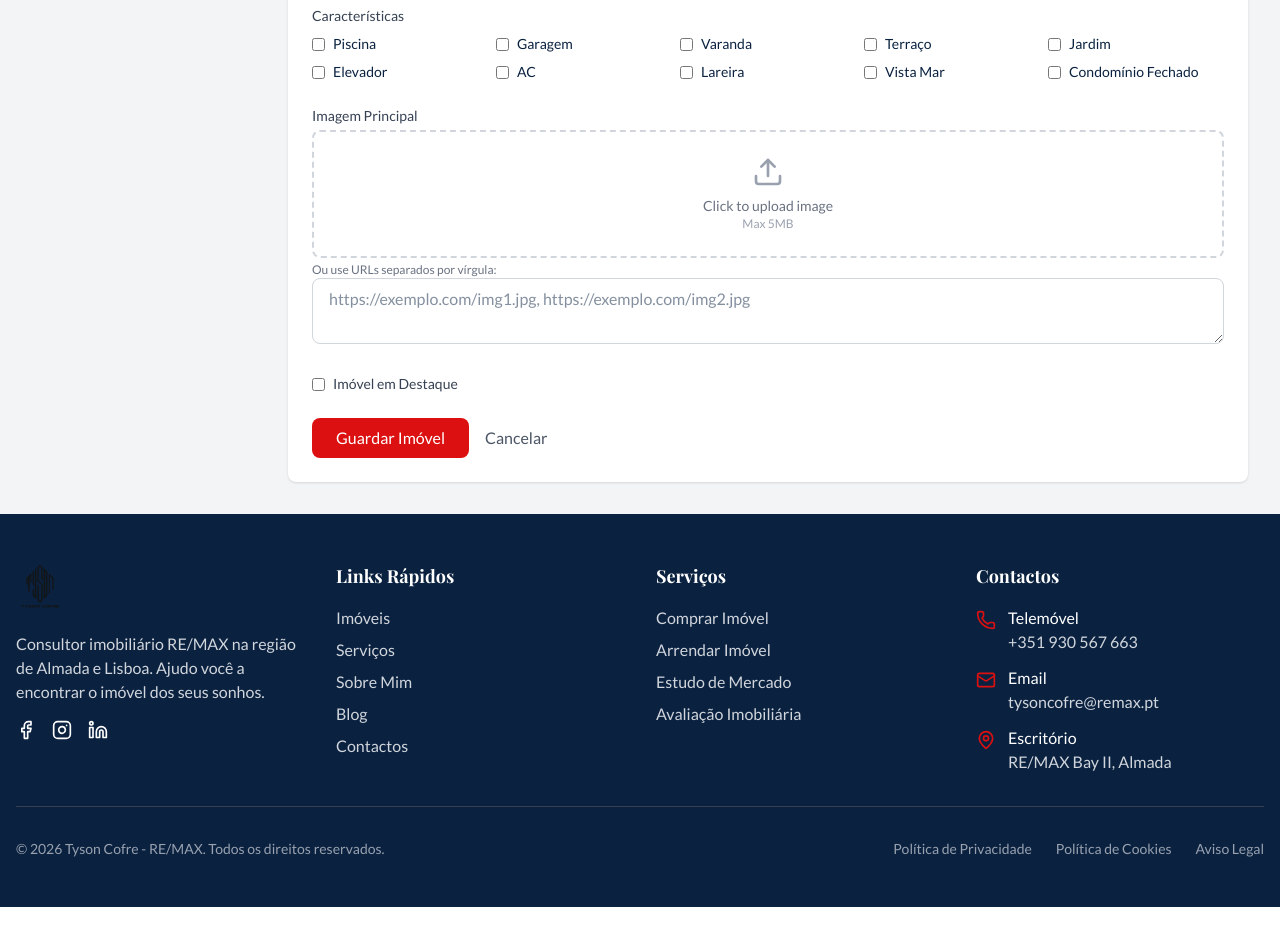
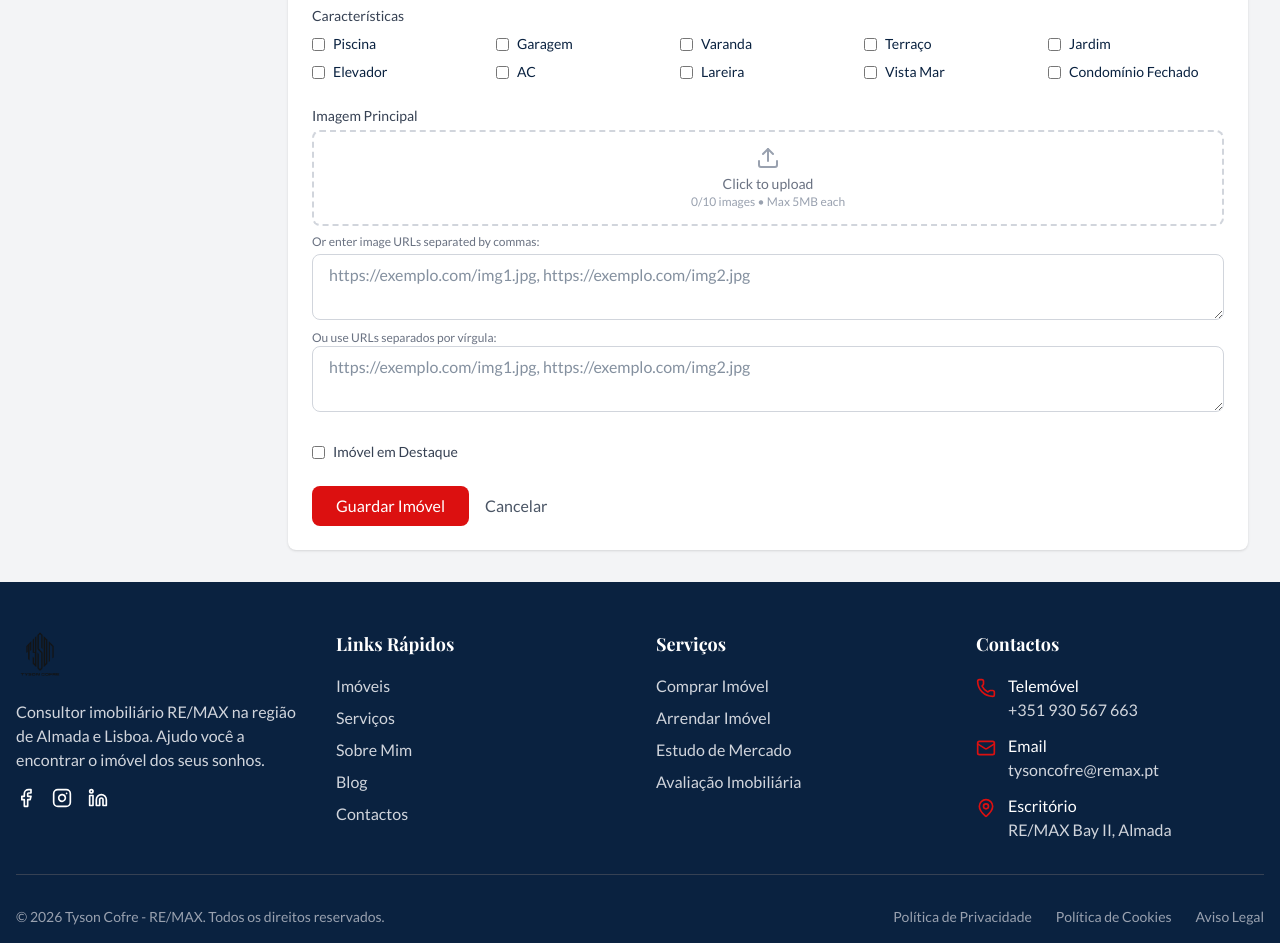
Before and after one commit to mtyfrebusiness-boop/tysoncofre, a Next.js app: page /admin/imoveis/novo in a window 1280 px wide. Shown: the part 1020-1963 px from the top of the page. Before the commit the page ends 1927 px from the top, so only its background shows below. Built offline with nearby package versions, Linux system fonts and the light colour scheme; a web font is replaced by a local one.

Commit message:
Add multi-image upload support (up to 10 images)

```diff
--- a/components/ImageUpload.tsx
+++ b/components/ImageUpload.tsx
@@ -13,17 +13,15 @@ export default function ImageUpload({ value, onChange }: ImageUploadProps) {
   const [error, setError] = useState('')
   const fileInputRef = useRef<HTMLInputElement>(null)
 
+  // Parse current value to array
+  const images = value ? value.split(',').filter(Boolean) : []
+
   const handleFileChange = async (e: React.ChangeEvent<HTMLInputElement>) => {
-    const file = e.target.files?.[0]
-    if (!file) return
+    const files = e.target.files
+    if (!files || files.length === 0) return
 
-    if (!file.type.startsWith('image/')) {
-      setError('Only image files are allowed')
-      return
-    }
-
-    if (file.size > 5 * 1024 * 1024) {
-      setError('Image must be less than 5MB')
+    if (images.length + files.length > 10) {
+      setError('Maximum 10 images allowed')
       return
     }
 
@@ -31,6 +29,19 @@ export default function ImageUpload({ value, onChange }: ImageUploadProps) {
     setError('')
 
     try {
+      const newUrls: string[] = []
+
+      for (const file of Array.from(files)) {
+        if (!file.type.startsWith('image/')) {
+          setError('Only image files are allowed')
+          continue
+        }
+
+        if (file.size > 5 * 1024 * 1024) {
+          setError('Image must be less than 5MB')
+          continue
+        }
+
         const formData = new FormData()
         formData.append('file', file)
 
@@ -45,7 +56,13 @@ export default function ImageUpload({ value, onChange }: ImageUploadProps) {
         }
 
         const data = await response.json()
-      onChange(data.url)
+        newUrls.push(data.url)
+      }
+
+      if (newUrls.length > 0) {
+        const updatedValue = [...images, ...newUrls].join(',')
+        onChange(updatedValue)
+      }
     } catch (err) {
       setError(err instanceof Error ? err.message : 'Upload failed')
     } finally {
@@ -56,23 +73,9 @@ export default function ImageUpload({ value, onChange }: ImageUploadProps) {
     }
   }
 
-  const handleRemove = () => {
-    onChange('')
-  }
-
-  if (value) {
-    return (
-      <div className="relative">
-        <img src={value} alt="Uploaded" className="w-full h-40 object-cover rounded-lg" />
-        <button
-          type="button"
-          onClick={handleRemove}
-          className="absolute top-2 right-2 bg-red-500 text-white p-1 rounded-full hover:bg-red-600"
-        >
-          <X size={16} />
-        </button>
-      </div>
-    )
+  const handleRemove = (index: number) => {
+    const newImages = images.filter((_, i) => i !== index)
+    onChange(newImages.join(','))
   }
 
   return (
@@ -81,27 +84,68 @@ export default function ImageUpload({ value, onChange }: ImageUploadProps) {
         ref={fileInputRef}
         type="file"
         accept="image/*"
+        multiple
         onChange={handleFileChange}
         className="hidden"
         id="image-upload"
       />
+
+      {images.length > 0 && (
+        <div className="grid grid-cols-5 gap-2 mb-3">
+          {images.map((url, index) => (
+            <div key={index} className="relative group">
+              <img
+                src={url.trim()}
+                alt={`Uploaded ${index + 1}`}
+                className="w-full h-20 object-cover rounded-lg"
+              />
+              <button
+                type="button"
+                onClick={() => handleRemove(index)}
+                className="absolute top-1 right-1 bg-red-500 text-white p-1 rounded-full opacity-0 group-hover:opacity-100 transition-opacity"
+              >
+                <X size={12} />
+              </button>
+            </div>
+          ))}
+        </div>
+      )}
+
+      {images.length < 10 && (
         <label
           htmlFor="image-upload"
-        className="flex items-center justify-center w-full h-32 border-2 border-dashed border-gray-300 rounded-lg cursor-pointer hover:border-[#DC1010] transition-colors"
+          className="flex items-center justify-center w-full h-24 border-2 border-dashed border-gray-300 rounded-lg cursor-pointer hover:border-[#DC1010] transition-colors"
         >
           <div className="text-center">
             {uploading ? (
-            <div className="animate-spin rounded-full h-8 w-8 border-b-2 border-[#DC1010] mx-auto"></div>
+              <div className="animate-spin rounded-full h-6 w-6 border-b-2 border-[#DC1010] mx-auto"></div>
             ) : (
               <>
-              <Upload className="mx-auto h-8 w-8 text-gray-400" />
-              <p className="mt-2 text-sm text-gray-500">Click to upload image</p>
-              <p className="text-xs text-gray-400">Max 5MB</p>
+                <Upload className="mx-auto h-6 w-6 text-gray-400" />
+                <p className="mt-1 text-sm text-gray-500">
+                  {images.length > 0 ? 'Add more images' : 'Click to upload'}
+                </p>
+                <p className="text-xs text-gray-400">
+                  {images.length}/10 images • Max 5MB each
+                </p>
               </>
             )}
           </div>
         </label>
+      )}
+
       {error && <p className="mt-2 text-sm text-red-500">{error}</p>}
+
+      <p className="mt-2 text-xs text-gray-500">
+        Or enter image URLs separated by commas:
+      </p>
+      <textarea
+        value={value}
+        onChange={(e) => onChange(e.target.value)}
+        rows={2}
+        className="w-full px-4 py-2 border border-gray-300 rounded-lg focus:ring-2 focus:ring-[#DC1010] focus:border-transparent mt-1"
+        placeholder="https://exemplo.com/img1.jpg, https://exemplo.com/img2.jpg"
+      />
     </div>
   )
 }
```
Lines whose indentation alone changed are shown as unchanged.
